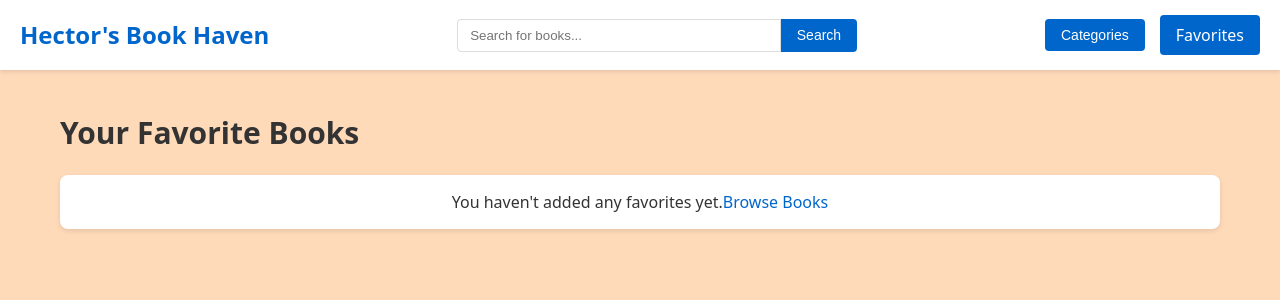
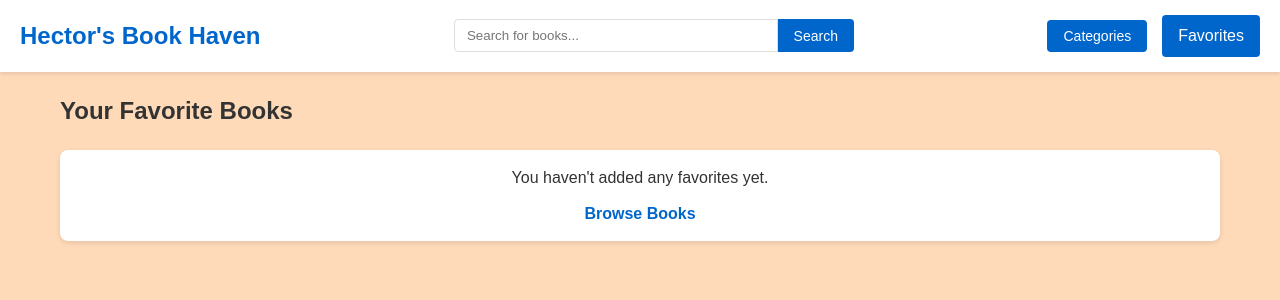
Before and after one commit to Hea092024/gutendex, a React (Vite) app: page /favorites in a window 1280 px wide. Shown: the top 300 px of the page. Built offline with nearby package versions, Linux system fonts and the light colour scheme.

Commit message:
edited index.css

```diff
--- a/src/index.css
+++ b/src/index.css
@@ -1,10 +1,8 @@
 :root {
   font-family: system-ui, Avenir, Helvetica, Arial, sans-serif;
-  line-height: 1.5;
   font-weight: 400;
 
   color-scheme: light dark;
-  color: rgba(255, 255, 255, 0.87);
   background-color: #242424;
 
   font-synthesis: none;
@@ -20,6 +18,8 @@
 }
 
 body {
+  font-family: Arial, sans-serif;
+  line-height: 1.6;
   color: #333;
   background-color: peachpuff;
 }
@@ -56,12 +56,10 @@ button:hover {
   background-color: #0055aa;
 }
 
-
-
 .header {
   background-color: #fff;
   padding: 15px 20px;
-  box-shadow: 0 2px 4px rgba(0,0,0,0.1);
+  box-shadow: 0 2px 4px rgba(0, 0, 0, 0.1);
   display: flex;
   justify-content: space-between;
   align-items: center;
@@ -79,6 +77,7 @@ button:hover {
 .search-form {
   display: flex;
   flex: 0 1 400px;
+  margin: 0 20px;
 }
 
 .search-form input {
@@ -116,11 +115,17 @@ button:hover {
   position: absolute;
   background-color: #f9f9f9;
   min-width: 160px;
-  box-shadow: 0 8px 16px rgba(0,0,0,0.2);
+  box-shadow: 0 8px 16px rgba(0, 0, 0, 0.2);
   z-index: 1;
   border-radius: 4px;
   max-height: 400px;
   overflow-y: auto;
+}
+
+.dropdown-content a {
+  color: #333;
+  padding: 10px 15px;
+  display: block;
 }
 
 .dropdown-content a:hover {
@@ -138,13 +143,20 @@ button:hover {
   border-radius: 4px;
 }
 
+.favorites-link:hover {
+  background-color: #0055aa;
+  color: white;
+}
+
 .books-grid {
   display: grid;
   grid-template-columns: repeat(auto-fill, minmax(180px, 1fr));
-  gap: 50px;
+  gap: 20px;
+  margin-top: 20px;
 }
 
-.book-card, .favorite-book-card {
+.book-card,
+.favorite-book-card {
   background: white;
   border-radius: 8px;
   overflow: hidden;
@@ -157,19 +169,13 @@ button:hover {
 }
 
 .book-card:hover {
-  transform: translateY(-5px);
+  transform: translateY(-10px);
 }
 
 .book-cover {
   width: 100%;
   aspect-ratio: 2/3;
   object-fit: cover;
-}
-
-h2 {
-  margin: 20px 0;
-  font-size: 30px;
-  color: #333;
 }
 
 .book-title {
@@ -184,13 +190,17 @@ h2 {
   margin: 0 10px 10px;
 }
 
-.loading, .error-message, .no-results, .no-more, .no-favorites {
+.loading,
+.error-message,
+.no-results,
+.no-more,
+.no-favorites {
   text-align: center;
   margin: 20px 0;
   padding: 15px;
   background: white;
   border-radius: 8px;
-  box-shadow: 0 2px 5px rgba(0,0,0,0.1);
+  box-shadow: 0 2px 5px rgba(0, 0, 0, 0.1);
 }
 
 .error-message {
@@ -207,7 +217,7 @@ h2 {
   background: white;
   border-radius: 8px;
   padding: 20px;
-  box-shadow: 0 2px 5px rgba(0,0,0,0.1);
+  box-shadow: 0 2px 5px rgba(0, 0, 0, 0.1);
 }
 
 .book-info {
@@ -226,7 +236,11 @@ h2 {
   margin-bottom: 10px;
 }
 
-.book-author, .book-downloads, .book-categories, .book-language, .book-links {
+.book-author,
+.book-downloads,
+.book-categories,
+.book-language,
+.book-links {
   margin-bottom: 15px;
 }
 
@@ -265,6 +279,10 @@ h2 {
   padding: 10px 20px;
 }
 
+.favorite-button.is-favorite {
+  background-color: #d9534f;
+}
+
 .book-link {
   display: flex;
   flex-direction: column;
@@ -280,3 +298,9 @@ h2 {
 .remove-favorite:hover {
   background-color: #c9302c;
 }
+
+.browse-link {
+  display: block;
+  margin-top: 10px;
+  font-weight: bold;
+}
```
